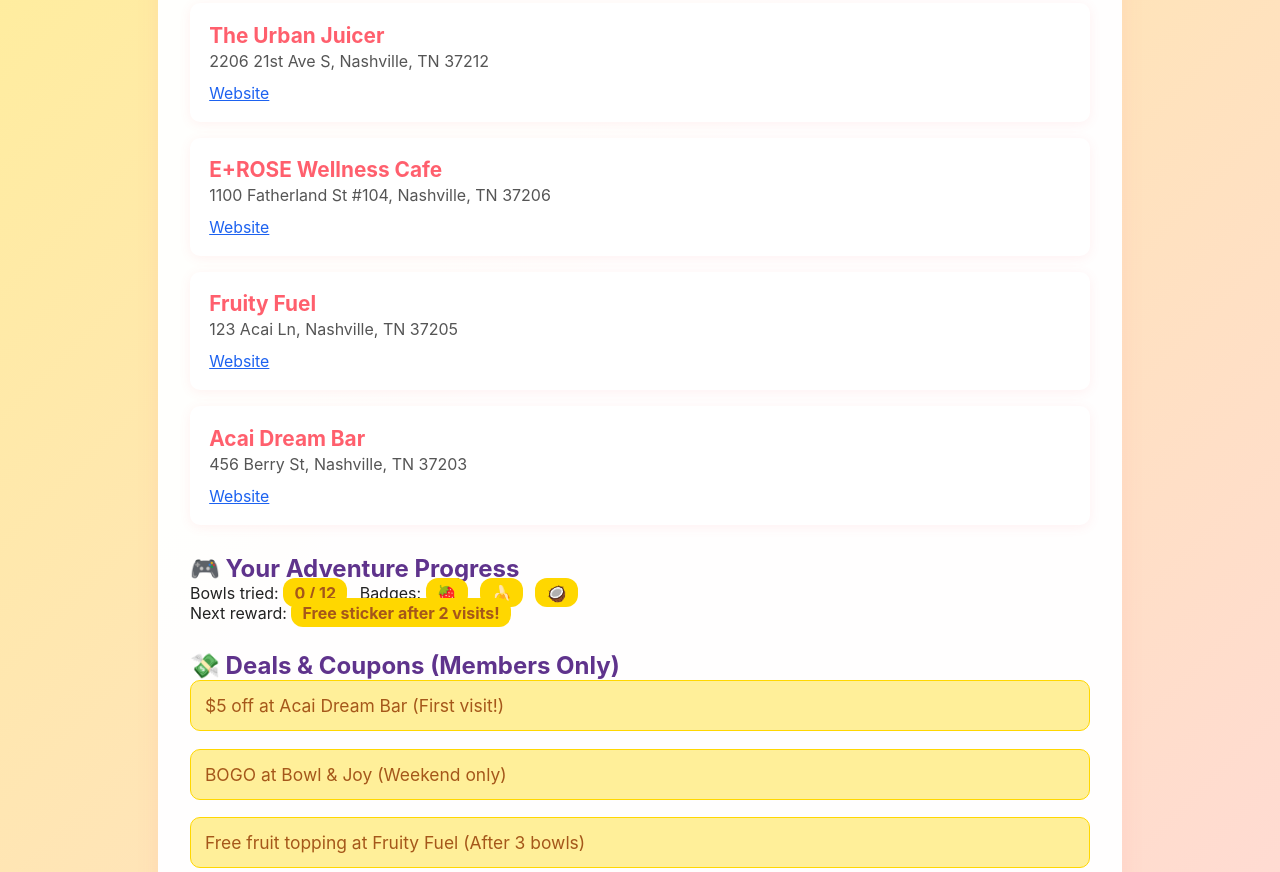
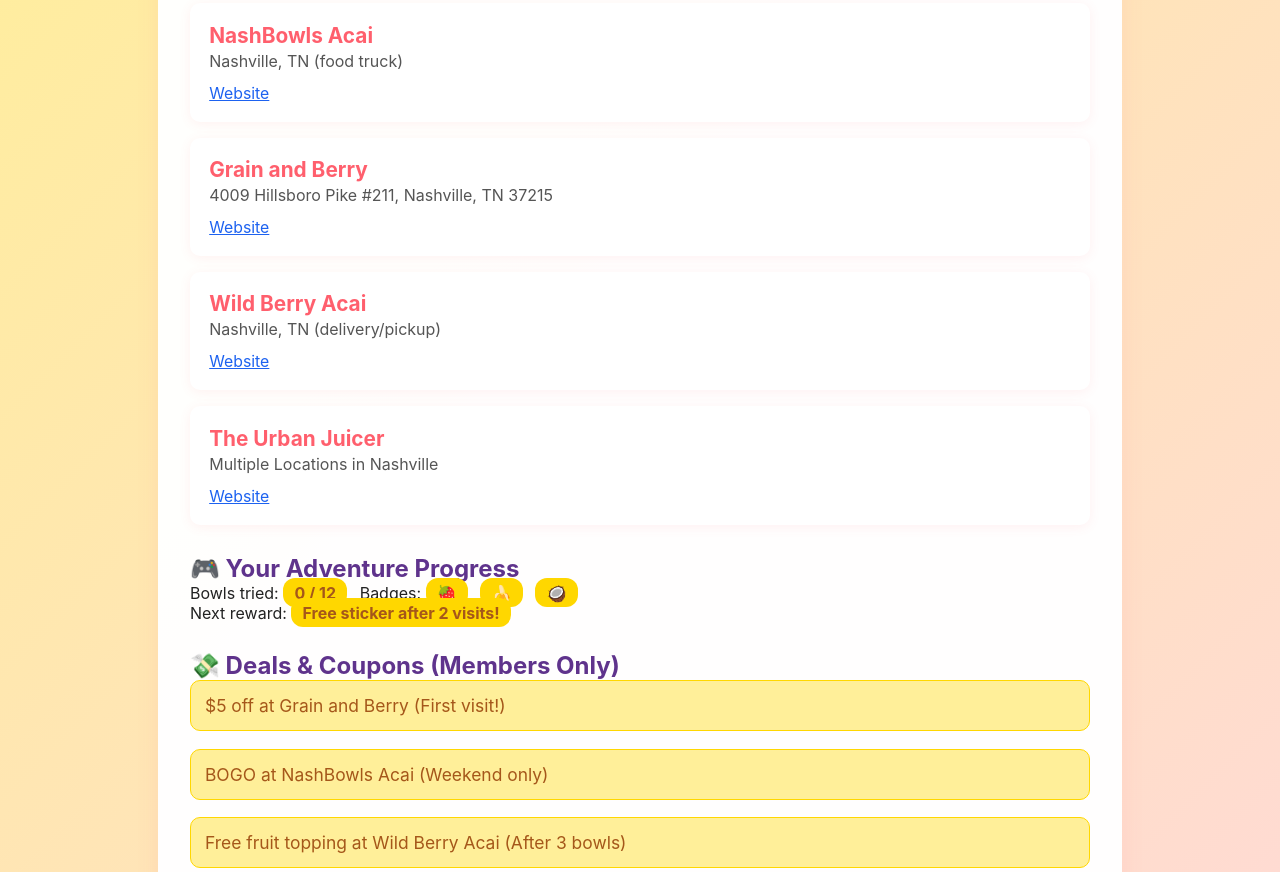
Before and after one commit to MyndElavashun/Nashville-Acai-Bowl-Directory, a plain HTML site: page index.html in a window 1280 px wide. Shown: the part 269-1141 px from the top of the page. Drawn offline with Linux system fonts and the light colour scheme.

Commit message:
Update index.html with new content

```diff
--- a/index.html
+++ b/index.html
@@ -35,24 +35,24 @@
     <div class="section-title">🍓 All Acai Bowl Locations</div>
     <ul class="location-list" id="location-list">
       <li class="location-card">
-        <div class="name">The Urban Juicer</div>
-        <div class="address">2206 21st Ave S, Nashville, TN 37212</div>
-        <a class="website" href="https://www.godaddy.com/forsale/urbanjuicer.com?utm_source=TDFS_BINNS2&utm_medium=parkedpages&utm_campaign=x_corp_tdfs-binns2_base&traffic_type=TDFS_BINNS2&traffic_id=binns2" target="_blank">Website</a>
+        <div class="name">NashBowls Acai</div>
+        <div class="address">Nashville, TN (food truck)</div>
+        <a class="website" href="https://www.nashbowls.com/" target="_blank">Website</a>
       </li>
       <li class="location-card">
-        <div class="name">E+ROSE Wellness Cafe</div>
-        <div class="address">1100 Fatherland St #104, Nashville, TN 37206</div>
-        <a class="website" href="https://www.erosejuice.com/" target="_blank">Website</a>
+        <div class="name">Grain and Berry</div>
+        <div class="address">4009 Hillsboro Pike #211, Nashville, TN 37215</div>
+        <a class="website" href="https://grainandberry.com/locations/nashville-tennessee/" target="_blank">Website</a>
       </li>
       <li class="location-card">
-        <div class="name">Fruity Fuel</div>
-        <div class="address">123 Acai Ln, Nashville, TN 37205</div>
-        <a class="website" href="https://www.erosejuice.com/" target="_blank">Website</a>
+        <div class="name">Wild Berry Acai</div>
+        <div class="address">Nashville, TN (delivery/pickup)</div>
+        <a class="website" href="https://www.wildberryacai.com/" target="_blank">Website</a>
       </li>
       <li class="location-card">
-        <div class="name">Acai Dream Bar</div>
-        <div class="address">456 Berry St, Nashville, TN 37203</div>
-        <a class="website" href="https://www.erosejuice.com/" target="_blank">Website</a>
+        <div class="name">The Urban Juicer</div>
+        <div class="address">Multiple Locations in Nashville</div>
+        <a class="website" href="https://urbanjuicer.com/" target="_blank">Website</a>
       </li>
     </ul>
     <div class="section-title">🎮 Your Adventure Progress</div>
@@ -63,9 +63,9 @@
       Next reward: <span class="badge">Free sticker after 2 visits!</span>
     </div>
     <div class="section-title">💸 Deals & Coupons (Members Only)</div>
-    <div class="deal">$5 off at Acai Dream Bar (First visit!)</div>
-    <div class="deal">BOGO at Bowl & Joy (Weekend only)</div>
-    <div class="deal">Free fruit topping at Fruity Fuel (After 3 bowls)</div>
+    <div class="deal">$5 off at Grain and Berry (First visit!)</div>
+    <div class="deal">BOGO at NashBowls Acai (Weekend only)</div>
+    <div class="deal">Free fruit topping at Wild Berry Acai (After 3 bowls)</div>
     <div>
       <a href="https://myndelavashun.github.io/Nashville-Acai-Bowl-Directory/premium.html" style="font-weight:bold; color:#ff5f6d;">Join Premium for $5/month</a> to unlock all deals!
     </div>
```
